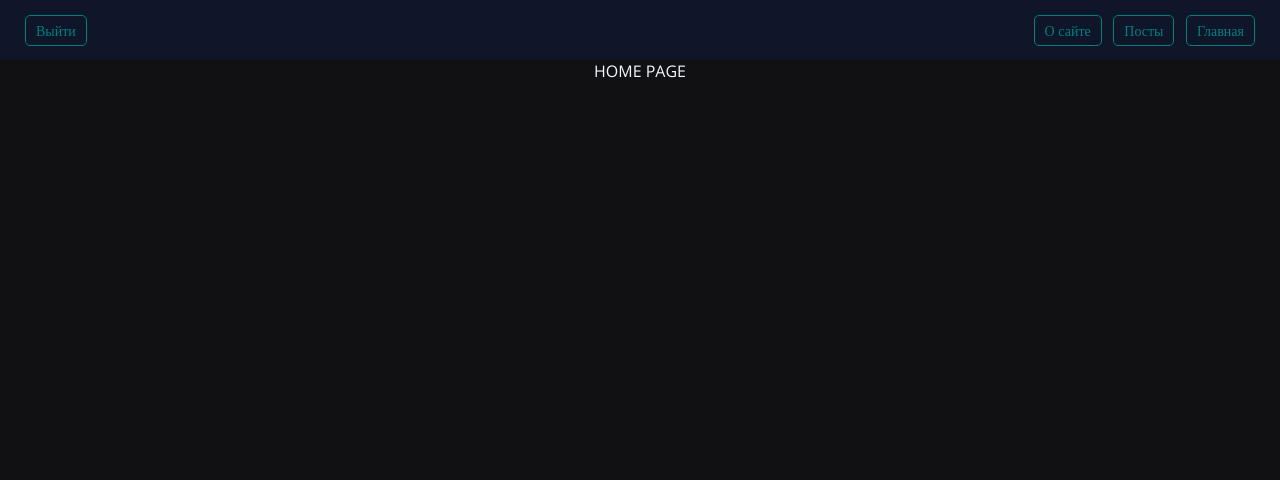
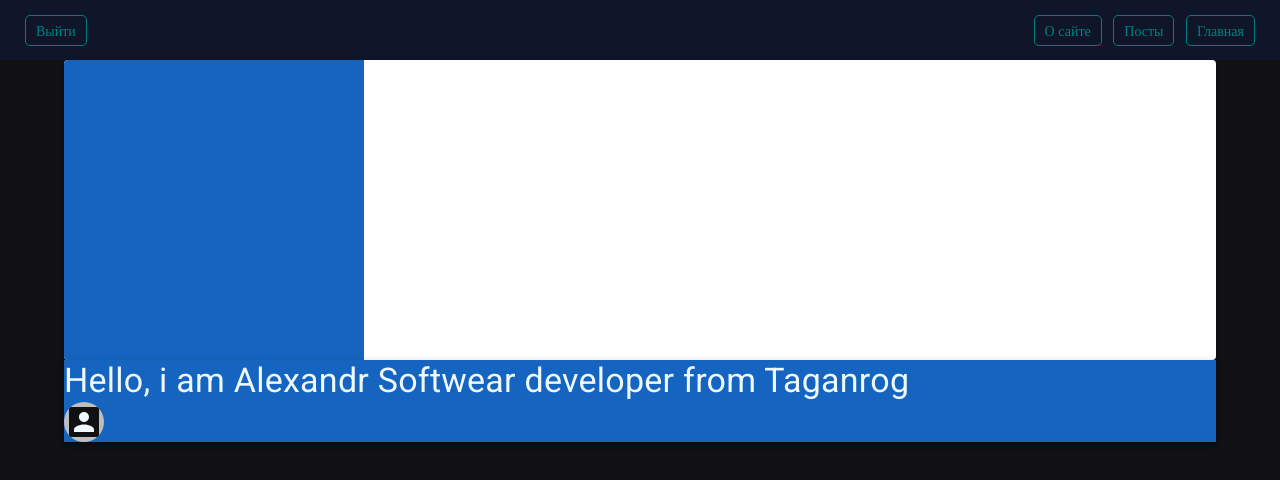
Before and after one commit to SomePavlenko/webproj1, a React (Create React App) app: page / in a window 1280 px wide. Shown: the top 480 px of the page. Built offline with nearby package versions, Linux system fonts and the light colour scheme; sample sign-in values are in the browser's storage.

Commit message:
add mui and start learning

```diff
--- a/package.json
+++ b/package.json
@@ -3,6 +3,9 @@
   "version": "0.1.0",
   "private": true,
   "dependencies": {
+    "@emotion/react": "^11.9.3",
+    "@emotion/styled": "^11.9.3",
+    "@mui/material": "^5.8.6",
     "@testing-library/jest-dom": "^5.16.2",
     "@testing-library/react": "^12.1.4",
     "@testing-library/user-event": "^13.5.0",
--- a/public/index.html
+++ b/public/index.html
@@ -1,18 +1,24 @@
 <!DOCTYPE html>
 <html lang="en">
-
-<head>
+  <head>
     <meta charset="utf-8" />
     <meta name="viewport" content="width=device-width, initial-scale=1" />
+    <link
+      rel="stylesheet"
+      href="https://fonts.googleapis.com/css?family=Roboto:300,400,500,700&display=swap"
+    />
+    <link
+      rel="stylesheet"
+      href="https://fonts.googleapis.com/icon?family=Material+Icons"
+    />
 
     <title>React App</title>
-</head>
+  </head>
 
-<body>
+  <body>
     <noscript>You need to enable JavaScript to run this app.</noscript>
     <div id="root">
-        <!--  здеся будет приложуха  -->
-
+      <!--  здеся будет приложуха  -->
     </div>
-</body>
+  </body>
 </html>
--- a/src/pages/HomePage.jsx
+++ b/src/pages/HomePage.jsx
@@ -1,11 +1,46 @@
-import React from 'react';
+import {
+  Avatar,
+  Box,
+  Card,
+  Button,
+  Container,
+  Paper,
+  Typography,
+} from "@mui/material";
+import { width } from "@mui/system";
+import React from "react";
 
 const HomePage = () => {
-    return (
-        <div>
-            HOME PAGE
-        </div>
-    );
+  return (
+ <Container>
+    <Card>
+      <Box
+        sx={{
+          width: 300,
+          height: 300,
+          backgroundColor: "primary.dark",
+          "&:hover": {
+            backgroundColor: "primary.main",
+            opacity: [0.9, 0.8, 0.7],
+          },
+        }}
+      />
+      </Card>
+
+
+        <Paper elevation={3}>
+          <Typography variant="h4"
+          sx = {{
+          backgroundColor: "primary.dark",
+
+          }}>
+            Hello, i am Alexandr Softwear developer from Taganrog
+            <Avatar></Avatar>
+          </Typography>
+        </Paper>
+
+      </Container>
+  );
 };
 
 export default HomePage;
```
Also changed, not shown: 1 other file (tests, documents, lock files or other folders).
